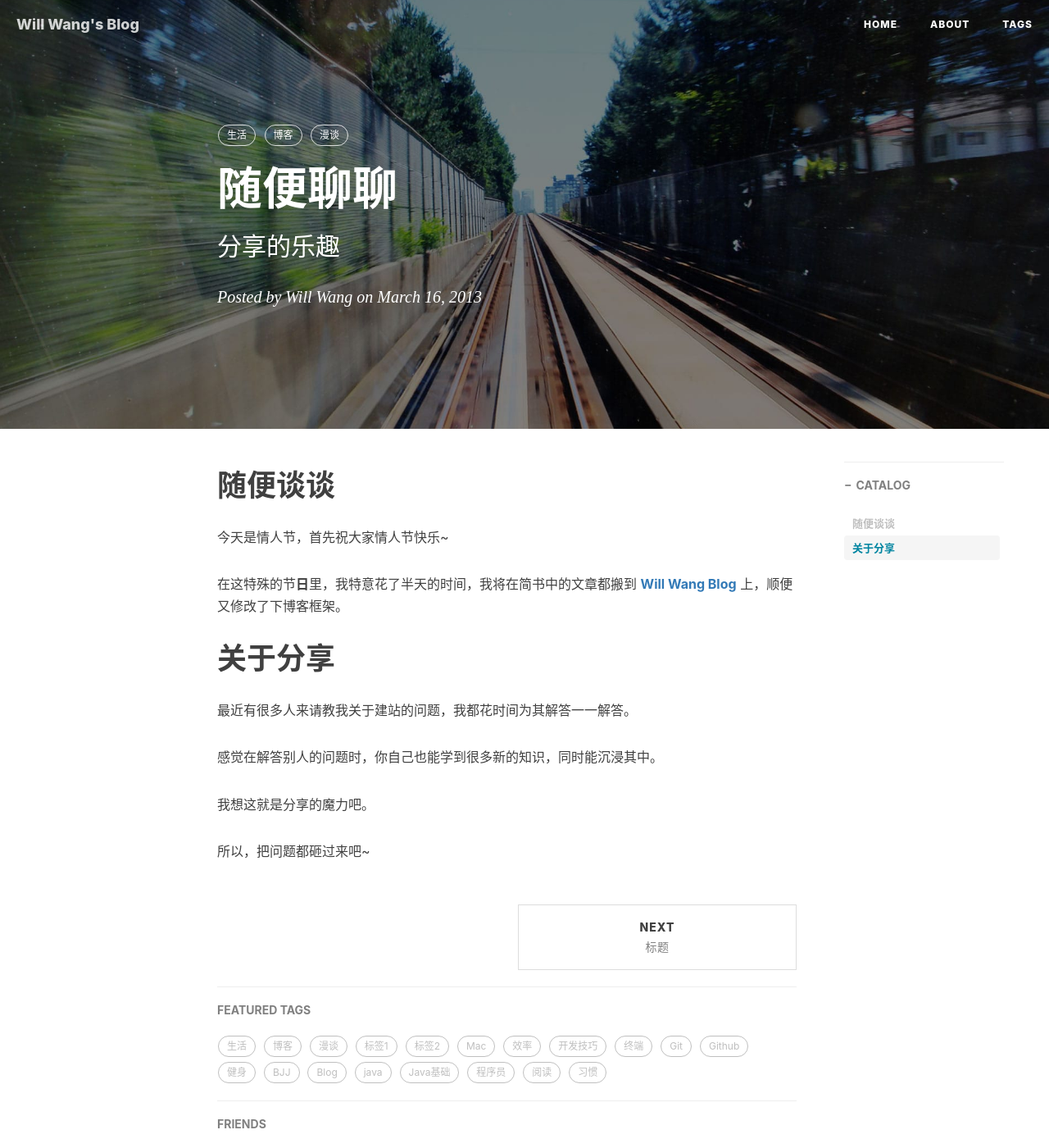
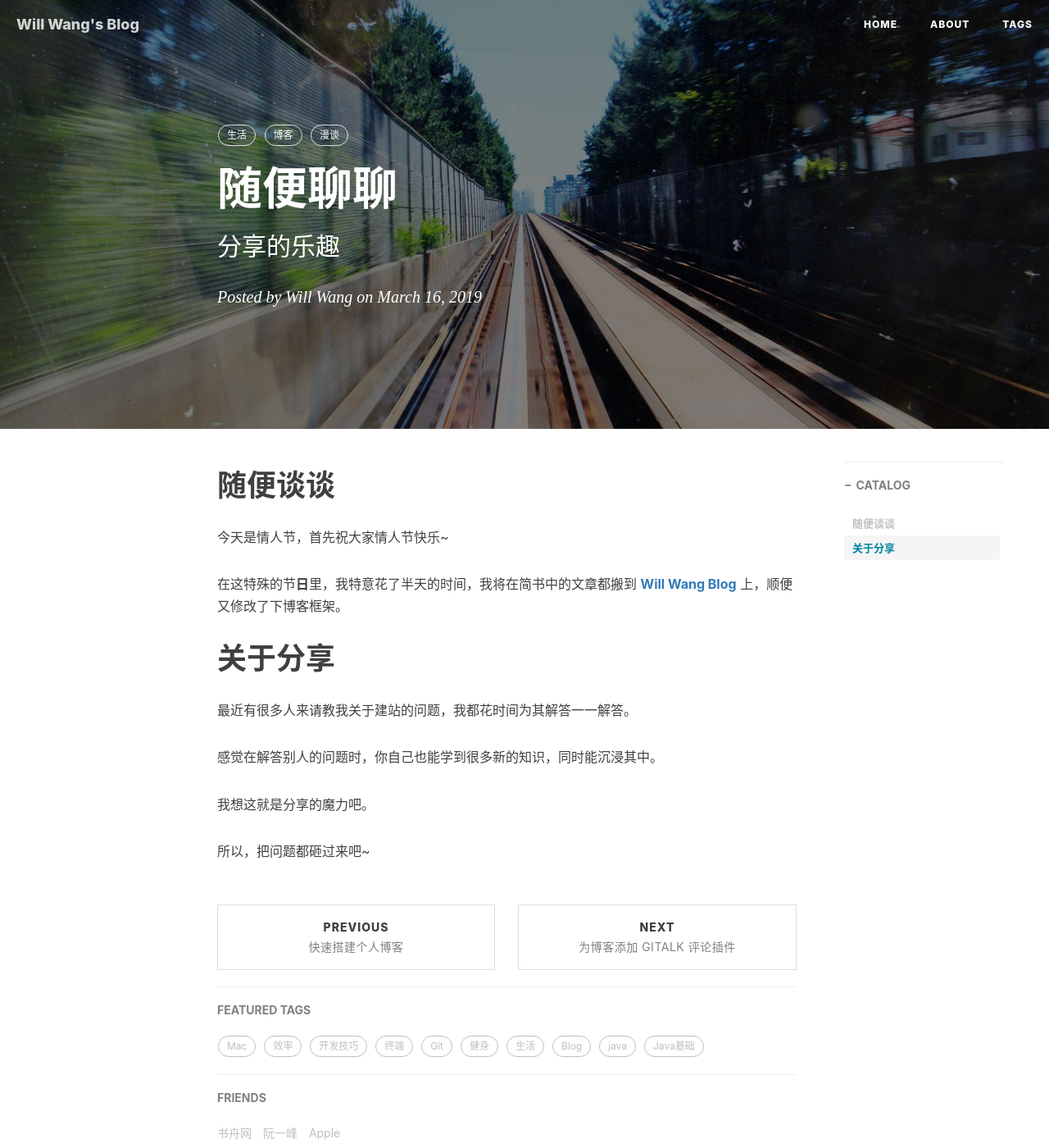
Before and after one commit to flyingwzb/flyingwzb.github.io, a Jekyll site: the page built from _posts/2019-03-16-随便聊聊.md, in a window 1280 px wide and 1400 px high. Shown: the whole window at 82% size. Built offline with Jekyll 4.4.1, drawn with Linux system fonts in a browser that asks for light colours; nearby versions of some CDN libraries; comment, search, counter and statistics services are not loaded.

Commit message:
添加模板

```diff
--- a/_config.yml
+++ b/_config.yml
@@ -12,7 +12,7 @@
 # Sidebar settings
 sidebar: true                           # whether or not using Sidebar.
 sidebar-about-description: "Goals determine what you going to be!"
-sidebar-avatar: /img/about-w-gentle.jpg      # use absolute URL, seeing it's used in both `/` and `/about/`
+sidebar-avatar: /img/willwang.jpg      # use absolute URL, seeing it's used in both `/` and `/about/`
 
 
 
@@ -84,7 +84,7 @@
 
 # Featured Tags
 featured-tags: true                     # 是否使用首页标签
-featured-condition-size: 0              # 相同标签数量大于这个数，才会出现在首页
+featured-condition-size: 1              # 相同标签数量大于这个数，才会出现在首页
 
 
 
@@ -104,8 +104,5 @@
     },{
         title: "Apple",
         href: "https://apple.com"
-    },{
-        title: "Apple Developer",
-        href: "https://developer.apple.com/"
     }
 ]
--- a/_posts/2019-03-16-随便聊聊.md
+++ b/_posts/2019-03-16-随便聊聊.md
@@ -2,7 +2,7 @@
 layout:     post
 title:      随便聊聊
 subtitle:   分享的乐趣
-date:       2013-03-16
+date:       2019-03-16
 author:     Will Wang
 header-img: img/post-bg-2015.jpg
 catalog: true
```
Also changed, not shown: img/willwang.jpg (added).
